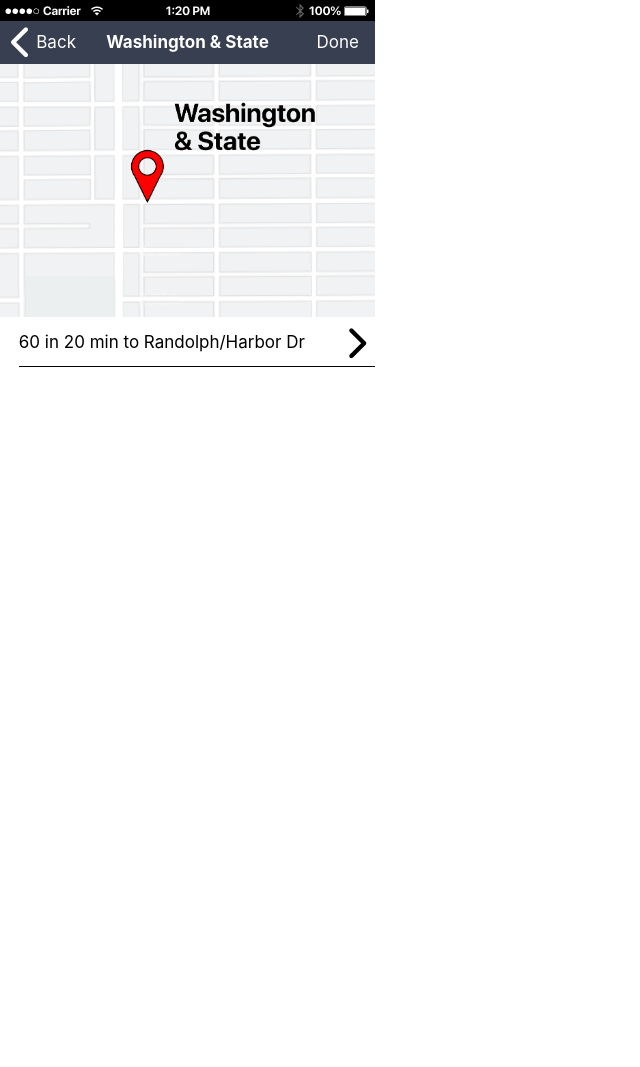
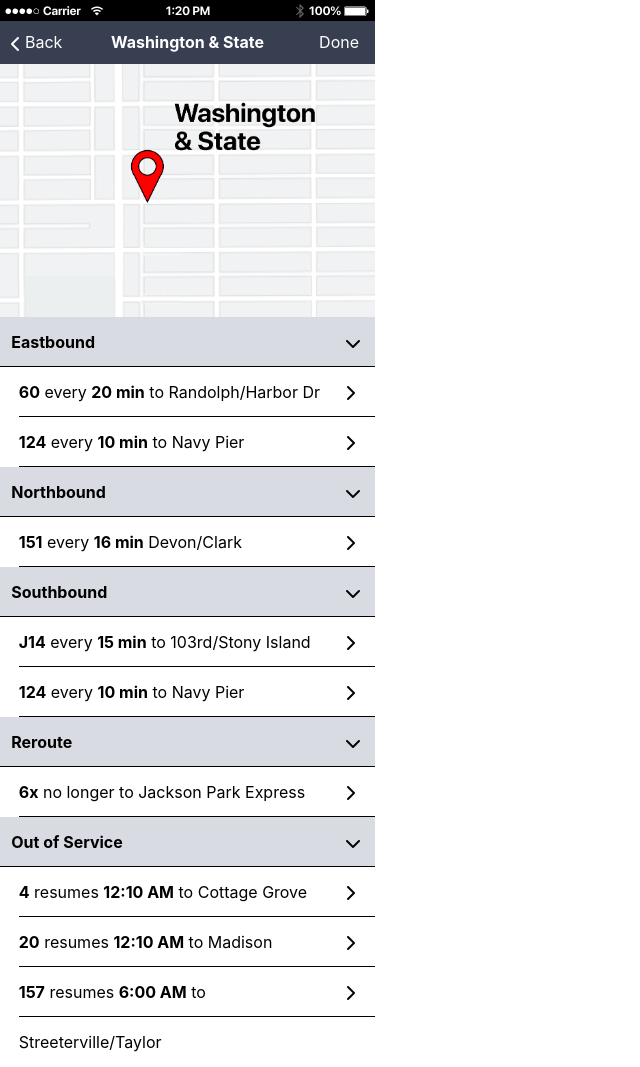
Before and after one commit to mmelrod/busybus, a plain HTML site: page index.html in a window 1280 px wide. Shown: the whole page, without its empty margins (0-640 px from the left). Before the commit the page ends 800 px from the top, so only its background shows below. Drawn offline with Linux system fonts and the light colour scheme.

Commit message:
initial submission

```diff
--- a/css/reset.css
+++ b/css/reset.css
@@ -20,7 +20,6 @@ time, mark, audio, video {
 	padding: 0;
 	border: 0;
 	font-size: 100%;
-	font: inherit;
 	vertical-align: baseline;
 }
 /* HTML5 display-role reset for older browsers */
--- a/css/style.css
+++ b/css/style.css
@@ -4,7 +4,7 @@
 
 body {
   background-color: #ffffff;
-  font-size: 17px;
+  font-size: 16px;
   font-family: 'SF Pro Display', sans-serif;
 }
 
@@ -33,16 +33,20 @@ body {
 
 .arrow-left {
   color: #ffffff;
-  padding-top: 5px;
+  padding-top: 15px;
   padding-left: 11px;
   float: left;
 }
 
 .arrow {
   width: 5%;
-  padding-top: 10px;
+  padding-top: 18px;
   padding-right: 30px;
   float: right;
+}
+
+.fa {
+  text-align: right;
 }
 
 .nav_back_text {
@@ -76,7 +80,16 @@ body {
   border-bottom-width: thin;
   height: 50px;
   width: 95%;
-  float: right;
+  margin-left: auto;
+}
+
+.category {
+  background-color: #D8DBE2;
+  border-bottom: solid;
+  border-bottom-color: black;
+  border-bottom-width: thin;
+  padding-left: 3%;
+  height: 50px;
 }
 
 .content{
--- a/index.html
+++ b/index.html
@@ -9,12 +9,14 @@
   </head>
   <body>
     <section class="container">
+      <!-- Phone status-->
+      <img src="images/top_bar.png" class="status_bar" alt="Phone status">
+
       <!-- nav bar-->
-      <img src="images/top_bar.png" class="status_bar" alt="Phone status">
       <section class="nav_bar">
         <div class="nav_back">
           <div class="arrow-left">
-              <i class="fa fa-chevron-left fa-inverse fa-2x" aria-hidden="true"></i>
+            <i class="fa fa-chevron-left fa-inverse" aria-hidden="true"></i>
           </div>
           <div class="nav_back_text">
             <p>Back</p>
@@ -35,12 +37,125 @@
 
         <!-- bus listings-->
         <section class="bus_listings">
+
+          <!-- eastbound-->
+          <div class="category">
+            <div class="content">
+              <p> <b>Eastbound</b> </p>
+            </div>
+            <div class="arrow">
+              <i class="fa fa-chevron-down" aria-hidden="true"></i>
+            </div>
+          </div>
           <div class="route">
             <div class="content">
-              <p> <b>60</b> in <b>20 min</b> to Randolph/Harbor Dr</p>
+              <p> <b>60</b> every <b>20 min</b> to Randolph/Harbor Dr</p>
             </div>
             <div class="arrow">
-              <i class="fa fa-chevron-right fa-2x" aria-hidden="true"></i>
+              <i class="fa fa-chevron-right" aria-hidden="true"></i>
+            </div>
+          </div>
+          <div class="route">
+            <div class="content">
+              <p> <b>124</b> every <b>10 min</b> to Navy Pier</p>
+            </div>
+            <div class="arrow">
+              <i class="fa fa-chevron-right" aria-hidden="true"></i>
+            </div>
+          </div>
+
+          <!-- northbound-->
+          <div class="category">
+            <div class="content">
+              <p> <b>Northbound</b> </p>
+            </div>
+            <div class="arrow">
+              <i class="fa fa-chevron-down" aria-hidden="true"></i>
+            </div>
+          </div>
+          <div class="route">
+            <div class="content">
+              <p> <b>151</b> every <b>16 min</b> Devon/Clark</p>
+            </div>
+            <div class="arrow">
+              <i class="fa fa-chevron-right" aria-hidden="true"></i>
+            </div>
+          </div>
+
+          <!-- southbound-->
+          <div class="category">
+            <div class="content">
+              <p> <b>Southbound</b> </p>
+            </div>
+            <div class="arrow">
+              <i class="fa fa-chevron-down" aria-hidden="true"></i>
+            </div>
+          </div>
+          <div class="route">
+            <div class="content">
+              <p> <b>J14</b> every <b>15 min</b> to 103rd/Stony Island </p>
+            </div>
+            <div class="arrow">
+              <i class="fa fa-chevron-right" aria-hidden="true"></i>
+            </div>
+          </div>
+          <div class="route">
+            <div class="content">
+              <p> <b>124</b> every <b>10 min</b> to Navy Pier</p>
+            </div>
+            <div class="arrow">
+              <i class="fa fa-chevron-right" aria-hidden="true"></i>
+            </div>
+          </div>
+          <!-- reroute-->
+          <div class="category">
+            <div class="content">
+              <p> <b>Reroute</b> </p>
+            </div>
+            <div class="arrow">
+              <i class="fa fa-chevron-down" aria-hidden="true"></i>
+            </div>
+          </div>
+          <div class="route">
+            <div class="content">
+              <p> <b>6x</b> no longer to Jackson Park Express</p>
+            </div>
+            <div class="arrow">
+              <i class="fa fa-chevron-right" aria-hidden="true"></i>
+            </div>
+          </div>
+
+          <!-- out of service-->
+          <div class="category">
+            <div class="content">
+              <p> <b>Out of Service</b> </p>
+            </div>
+            <div class="arrow">
+              <i class="fa fa-chevron-down" aria-hidden="true"></i>
+            </div>
+          </div>
+          <div class="route">
+            <div class="content">
+              <p> <b>4</b> resumes <b>12:10 AM</b> to Cottage Grove</p>
+            </div>
+            <div class="arrow">
+              <i class="fa fa-chevron-right" aria-hidden="true"></i>
+            </div>
+          </div>
+          <div class="route">
+            <div class="content">
+              <p> <b>20</b> resumes <b>12:10 AM</b> to Madison</p>
+            </div>
+            <div class="arrow">
+              <i class="fa fa-chevron-right" aria-hidden="true"></i>
+            </div>
+          </div>
+          <div class="route">
+            <div class="content">
+              <p> <b>157</b> resumes <b>6:00 AM</b> to Streeterville/Taylor</p>
+            </div>
+            <div class="arrow">
+              <i class="fa fa-chevron-right" aria-hidden="true"></i>
             </div>
           </div>
         </section>
```
Lines whose indentation alone changed are shown as unchanged.
